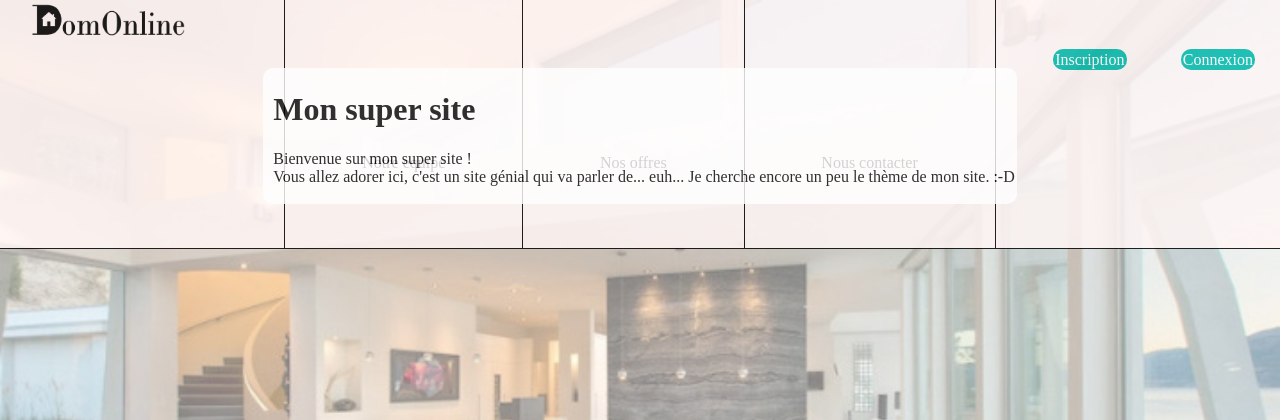
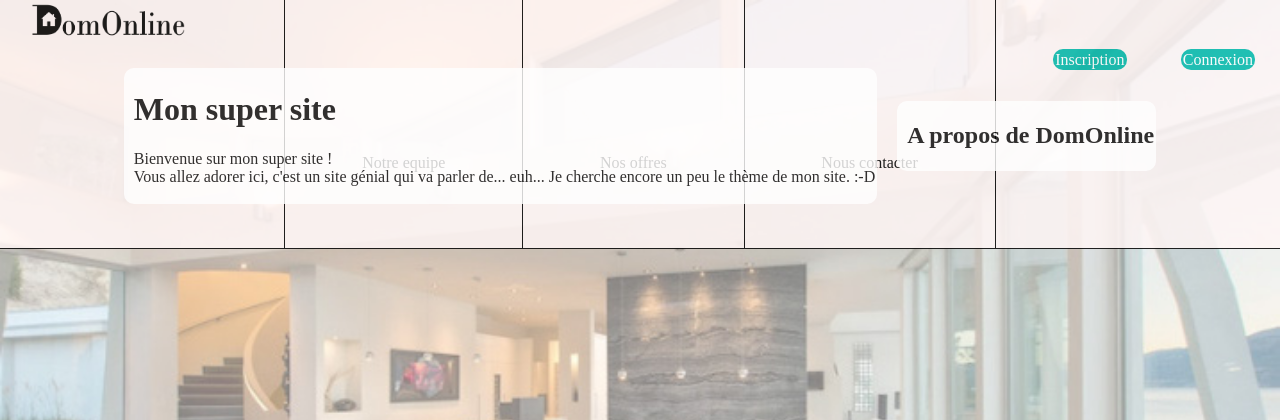
Before and after one commit to raqueldefaria/site_web, a PHP site: page /interface/accueil.php in a window 1280 px wide. Shown: the top 420 px of the page. Run offline with PHP 8.4, Linux system fonts and the light colour scheme.

Commit message:
modif page acc

```diff
--- a/view/css/accueil.css
+++ b/view/css/accueil.css
@@ -24,3 +24,13 @@ body {
   border-radius: 10px;
   max-width: 90%;
 }
+
+#about_domonline
+{
+  margin:10px;
+  padding:2px 2px 2px 10px;
+  background-color: white;
+  opacity: 0.8;
+  border-radius: 10px;
+  max-width: 90%;
+}
--- a/view/interface/accueil.php
+++ b/view/interface/accueil.php
@@ -27,7 +27,7 @@
         </div>
 
         <div id="about_domonline">
-
+          <h2>A propos de DomOnline</h2>
 
         </div>
 
```
